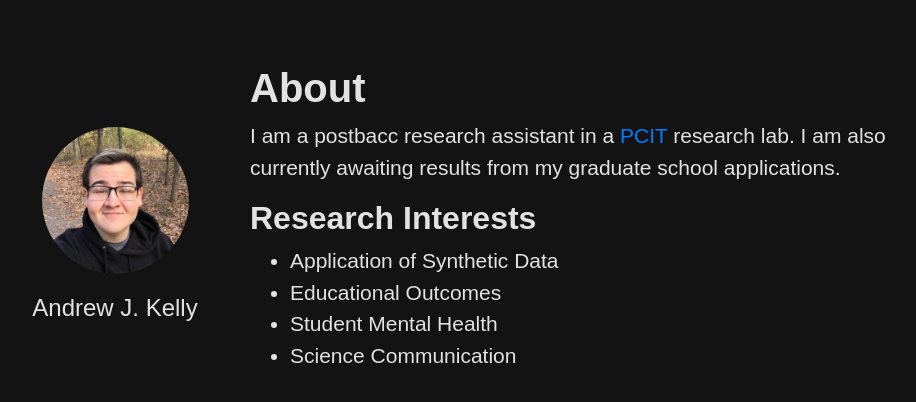
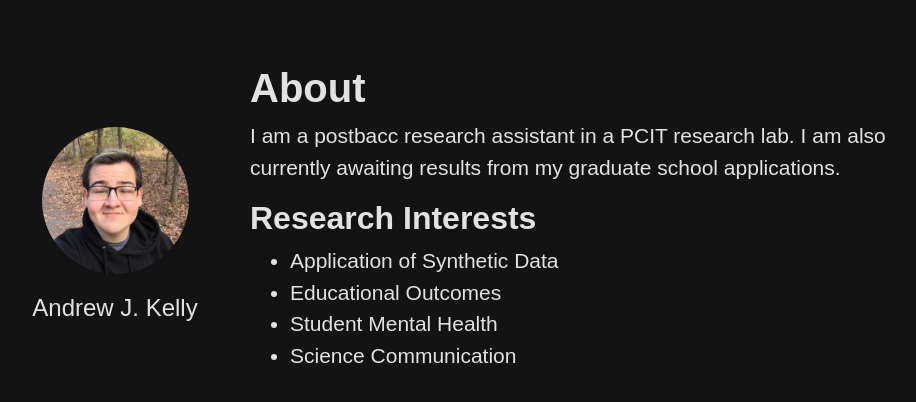
Before and after one commit to AndJKel/andjkel.github.io, a Jekyll site: the page built from index.html, in a window 1280 px wide. Shown: the top 402 px of the page, without its empty margins (165-1081 px from the left). Built offline with Jekyll 4.4.1, drawn with Linux system fonts in a browser that asks for light colours; nearby versions of some CDN libraries.

Commit message:
Update index.html

```diff
--- a/index.html
+++ b/index.html
@@ -11,8 +11,7 @@ layout: layout
     </div>
     <div class="col-md-9">
       <h1><strong>About</strong></h1>
-      <p>I am a postbacc research assistant in a <a href="www.pcit.org/what-is-pcit.html" style="color:##46e079">PCIT</a> research lab. I am also currently awaiting results
-        from my graduate school applications.</p>
+      <p>I am a postbacc research assistant in a PCIT research lab. I am also currently awaiting results from my graduate school applications.</p>
 
       <h2><strong>Research Interests</strong></h2>
         <ul>
```
